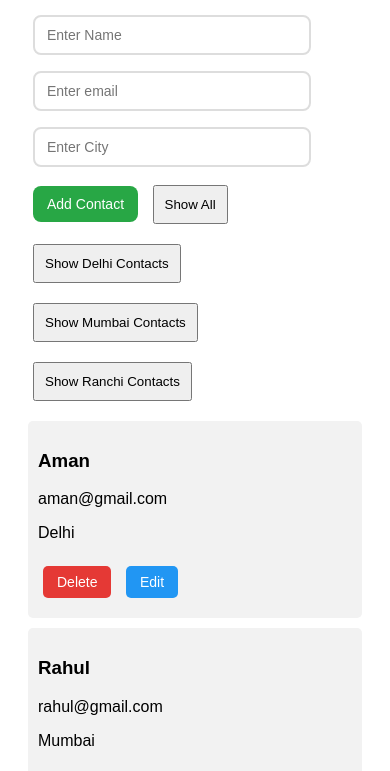
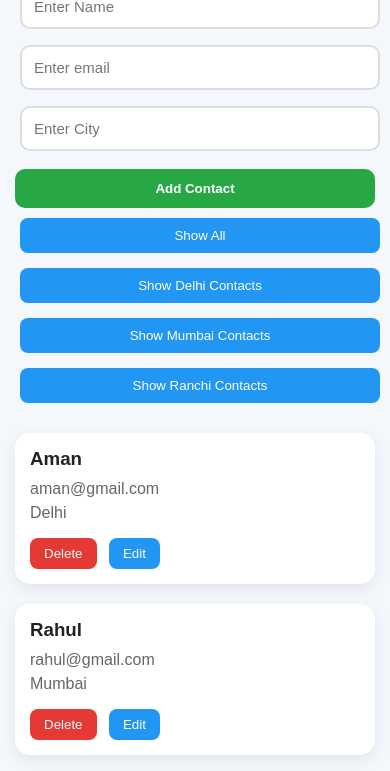
Before and after one commit to saifullahkhalid521-bit/contact-list-app, a plain HTML site: page index.html in a window 390 px wide. Shown: the part 101-872 px from the top of the page. Drawn offline with Linux system fonts and the light colour scheme.

Commit message:
Add responsive and interactive UI design

```diff
--- a/style.css
+++ b/style.css
@@ -1,130 +1,185 @@
+* {
+  margin: 0;
+  padding: 0;
+  box-sizing: border-box;
+}
+
 body {
   font-family: Arial, sans-serif;
+  background: #f4f7fb;
   padding: 20px;
+  min-height: 100vh;
 }
 
 h1 {
-  color: #333;
+  text-align: center;
+  margin-bottom: 25px;
+  color: #222;
 }
 
-button {
-  margin: 10px 5px;
-  padding: 10px;
-  cursor: pointer;
+/* Input Section */
+
+#nameInput,
+#emailInput,
+#cityInput {
+  width: 100%;
+  max-width: 350px;
+  padding: 12px;
+  margin: 8px 5px;
+  border: 2px solid #ddd;
+  border-radius: 10px;
+  outline: none;
+  font-size: 15px;
+  transition: all 0.3s ease;
 }
 
-.contact {
-  background-color: #f2f2f2;
-  padding: 10px;
-  margin-top: 10px;
-  border-radius: 5px;
+#nameInput:focus,
+#emailInput:focus,
+#cityInput:focus {
+  border-color: #2196f3;
+  box-shadow: 0 0 10px rgba(33, 150, 243, 0.2);
 }
 
-/* Name Input */
-#nameInput {
-  width: 250px;
-  padding: 10px 12px;
-  margin: 8px 5px;
-  border: 2px solid #ddd;
-  border-radius: 8px;
-  outline: none;
-  font-size: 14px;
-  transition: 0.2s ease;
-}
+/* Main Add Button */
 
-#nameInput:focus {
-  border-color: #4a90e2;
-  box-shadow: 0 0 5px rgba(74, 144, 226, 0.4);
-}
-
-/* Email Input */
-#emailInput {
-  width: 250px;
-  padding: 10px 12px;
-  margin: 8px 5px;
-  border: 2px solid #ddd;
-  border-radius: 8px;
-  outline: none;
-  font-size: 14px;
-  transition: 0.2s ease;
-}
-
-#emailInput:focus {
-  border-color: #4a90e2;
-  box-shadow: 0 0 5px rgba(74, 144, 226, 0.4);
-}
-
-/* City Input */
-#cityInput {
-  width: 250px;
-  padding: 10px 12px;
-  margin: 8px 5px;
-  border: 2px solid #ddd;
-  border-radius: 8px;
-  outline: none;
-  font-size: 14px;
-  transition: 0.2s ease;
-}
-
-#cityInput:focus {
-  border-color: #4a90e2;
-  box-shadow: 0 0 5px rgba(74, 144, 226, 0.4);
-}
-
-/* Add Contact Button */
 #addContactBtn {
-  padding: 10px 14px;
-  margin: 8px 5px;
+  background: #28a745;
+  color: white;
   border: none;
-  border-radius: 8px;
+  padding: 12px 18px;
+  border-radius: 10px;
   cursor: pointer;
-  background-color: #28a745;
-  color: white;
-  font-size: 14px;
-  transition: 0.2s ease;
+  transition: 0.3s;
+  font-weight: bold;
 }
 
 #addContactBtn:hover {
-  background-color: #1f8a38;
-  transform: translateY(-1px);
+  background: #218838;
+  transform: translateY(-2px);
 }
 
+/* Filter Buttons */
+
+#showAll,
+#showDelhi,
+#showMumbai,
+#showRanchi {
+  padding: 10px 15px;
+  border: none;
+  border-radius: 8px;
+  margin: 5px;
+  cursor: pointer;
+  background: #2196f3;
+  color: white;
+  transition: 0.3s;
+}
+
+#showAll:hover,
+#showDelhi:hover,
+#showMumbai:hover,
+#showRanchi:hover {
+  background: #1976d2;
+}
+
+/* Contact List */
+
+#content_list {
+  margin-top: 25px;
+  display: grid;
+  grid-template-columns: repeat(auto-fit, minmax(280px, 1fr));
+  gap: 20px;
+}
+
+/* Contact Card */
+
+.contact {
+  background: white;
+  padding: 18px;
+  border-radius: 15px;
+  box-shadow: 0 5px 15px rgba(0,0,0,0.08);
+  transition: 0.3s;
+}
+
+.contact:hover {
+  transform: translateY(-5px);
+  box-shadow: 0 10px 25px rgba(0,0,0,0.12);
+}
+
+.contact h3 {
+  color: #222;
+  margin-bottom: 10px;
+}
+
+.contact p {
+  color: #666;
+  margin-bottom: 6px;
+}
+
+/* Buttons Container */
+
+.contact button {
+  margin-top: 10px;
+  margin-right: 8px;
+}
+
+/* Delete Button */
+
 .delete-btn {
-  background-color: #e53935;
+  background: #e53935;
   color: white;
   border: none;
   padding: 8px 14px;
-  border-radius: 5px;
+  border-radius: 8px;
   cursor: pointer;
-  margin-top: 8px;
-  font-size: 14px;
-  transition: 0.2s;
+  transition: 0.3s;
 }
 
-#content_list .delete-btn:hover {
-  background-color: #c62828;
+.delete-btn:hover {
+  background: #c62828;
+  transform: scale(1.05);
 }
 
-#content_list .delete-btn:active {
-  transform: scale(0.97);
-}
+/* Edit Button */
 
-.edit-btn{
-  background-color: #2196f3;
+.edit-btn {
+  background: #2196f3;
   color: white;
   border: none;
   padding: 8px 14px;
-  border-radius: 5px;
+  border-radius: 8px;
   cursor: pointer;
-  margin-top: 8px;
-  font-size: 14px;
-  transition: 0.2s;
+  transition: 0.3s;
 }
 
-#content_list .edit-btn:hover {
-  background-color: #1976d2;
+.edit-btn:hover {
+  background: #1976d2;
+  transform: scale(1.05);
 }
 
-#content_list .edit-btn:active {
-  transform: scale(0.97);
+/* Mobile */
+
+@media (max-width: 768px) {
+
+  body {
+    padding: 15px;
+  }
+
+  #nameInput,
+  #emailInput,
+  #cityInput {
+    max-width: 100%;
+  }
+
+  #addContactBtn,
+  #showAll,
+  #showDelhi,
+  #showMumbai,
+  #showRanchi {
+    width: 100%;
+    margin-top: 10px;
+  }
+
+  .contact {
+    padding: 15px;
+  }
 }
```
